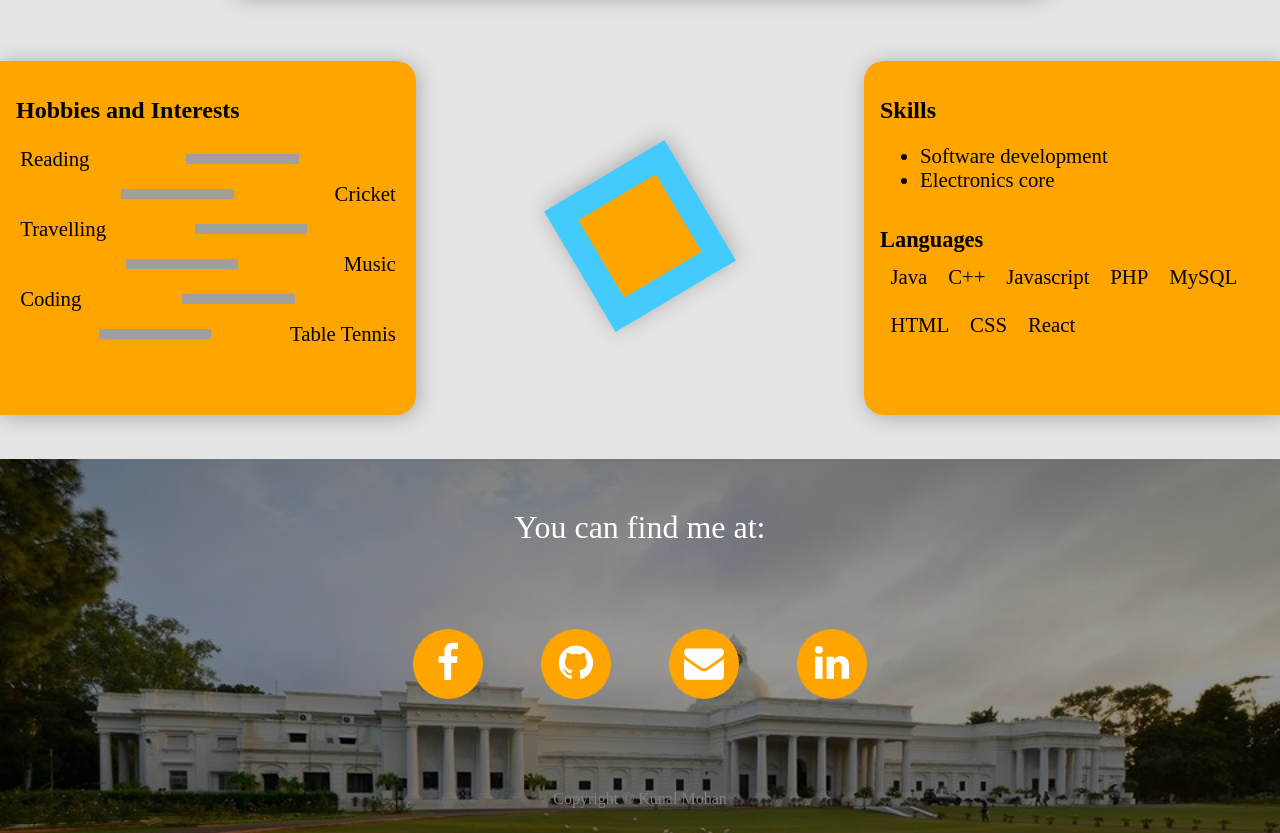
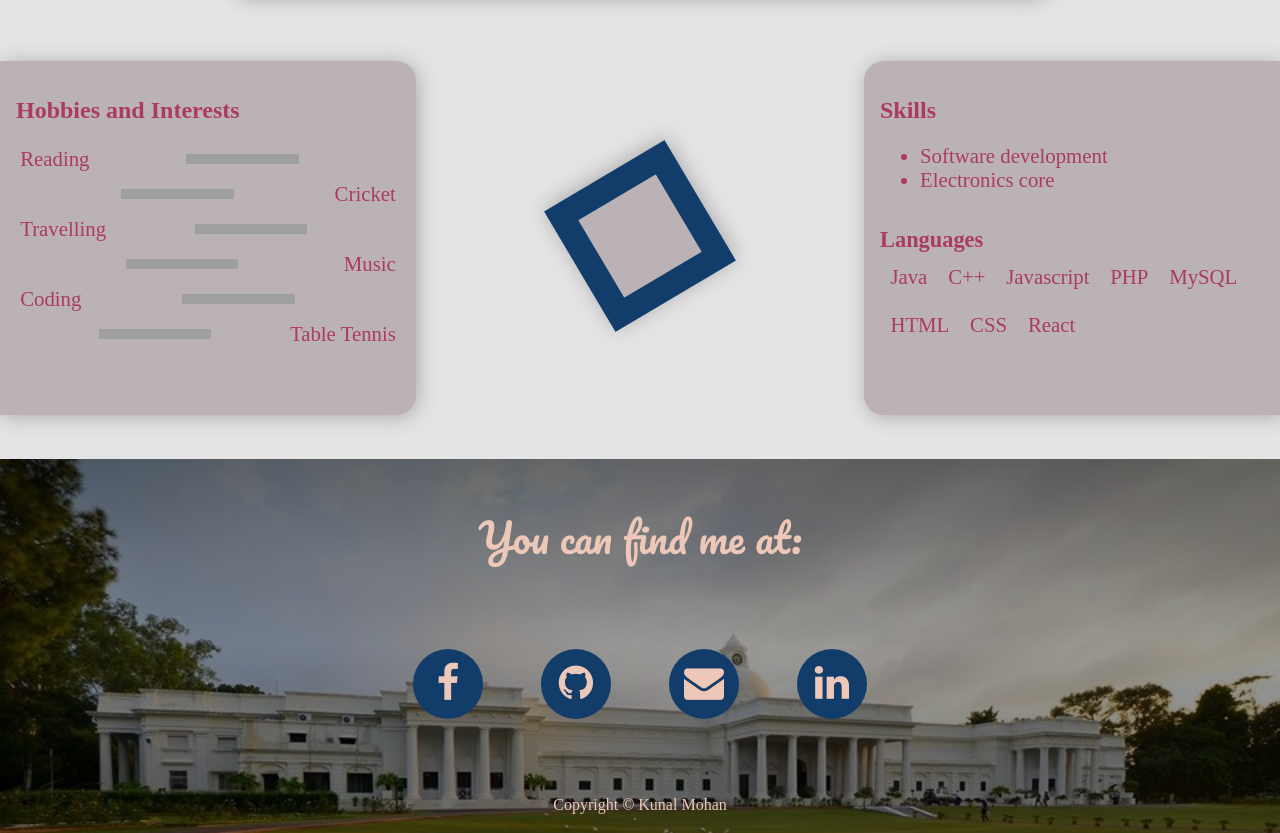
Before and after one commit to kunalmohan/my-portfolio, a plain HTML site: page index.html in a window 1280 px wide. Shown: the part 521-1354 px from the top of the page. Drawn offline with Linux system fonts and the light colour scheme.

Commit message:
color scheme

```diff
--- a/index.html
+++ b/index.html
@@ -5,6 +5,7 @@
 	<link rel="stylesheet" href="style.css">
 	<meta name="viewport" content="width=device-width, initial-scale=1.0">
 	<link rel="stylesheet" href="https://cdnjs.cloudflare.com/ajax/libs/font-awesome/4.7.0/css/font-awesome.min.css">
+	<link href='https://fonts.googleapis.com/css?family=Pacifico' rel='stylesheet'>
 </head>
 <body>
 	<!--<div id="back1"></div>
--- a/style.css
+++ b/style.css
@@ -102,7 +102,7 @@ body{
 	width: 60%;
 	padding: 3em 2em 3em 2em;
 	border-radius: 30px;
-	background-color: #44CBFD;
+	background-color: #123C69;
 	display: flex;
 	box-shadow: 2px 2px 19px #aaa;
     -o-box-shadow: 2px 2px 19px #aaa;
@@ -113,6 +113,7 @@ body{
 #info{
 	width: 60%;
 	border-right: 1px dotted grey;
+	color: #EDC7B7;
 }
 
 #img{
@@ -148,13 +149,14 @@ body{
 
 #hobbies, #skills{
 	width: 30%;
-	background-color: orange;
+	background-color: #BAB2B5;
 	padding: 1em;
 	height: 92%;
 	box-shadow: 2px 2px 19px #aaa;
     -o-box-shadow: 2px 2px 19px #aaa;
     -webkit-box-shadow: 2px 2px 19px #aaa;
     -moz-box-shadow: 2px 2px 19px #aaa;
+    color: #AC3B61;
 }
 
 #anim-obj1{
@@ -178,7 +180,7 @@ body{
 #box{
 	width: 140px;
 	height: 140px;
-	background-color: #44CBFD;
+	background-color: #123C69;
 	display: flex;
 	justify-content: center;
 	align-items: center;
@@ -201,7 +203,7 @@ body{
 #boxin{
 	width: 90px;
 	height: 90px;
-	background-color: orange;
+	background-color: #BAB2B5;
 }
 
 .hobby{
@@ -251,7 +253,7 @@ body{
 	align-items: center;
 	text-align: center;
 	margin-top: 3em;
-	background-image: linear-gradient(rgba(0,0,0,0.5), rgba(0,0,0,0.4), rgba(0,0,0,0.5)), url("images/back4.jpg");
+	background-image: linear-gradient(rgba(0,0,0,0.6), rgba(0,0,0,0.4), rgba(0,0,0,0.5)), url("images/back4.jpg");
 	background-position: center;
 	background-repeat: no-repeat;
 	background-size: cover;
@@ -260,10 +262,11 @@ body{
 }
 
 #contact-head{
-	font-size: 2em;
+	font-size: 2.5em;
 	margin-bottom: 1em;
 	width: 100%;
-	color: white;
+	color: #EDC7B7;
+	font-family: "Pacifico";
 }
 
 .contact-list{
@@ -278,7 +281,7 @@ body{
 	height: 70px;
 	width: 70px;
 	border-radius: 60px;
-	background-color: orange;
+	background-color: #123C69;
 	display: flex;
 	justify-content: center;
 	align-items: center;
@@ -287,9 +290,9 @@ body{
 
 .contact a{
 	text-decoration: none;
-	color: white;
+	color: #EDC7B7;
 }
 
 #copyright{
-	color: grey;
+	color: #EDC7B7;
 }
```
